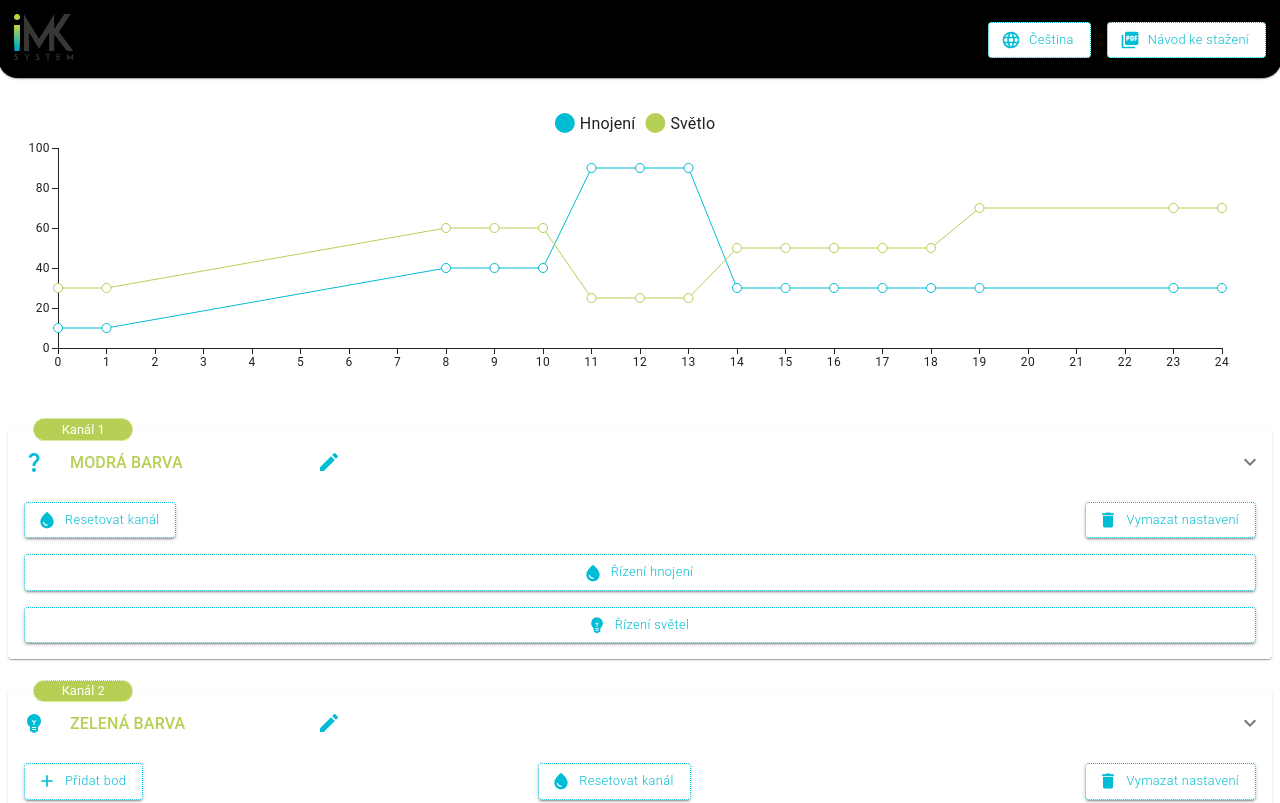
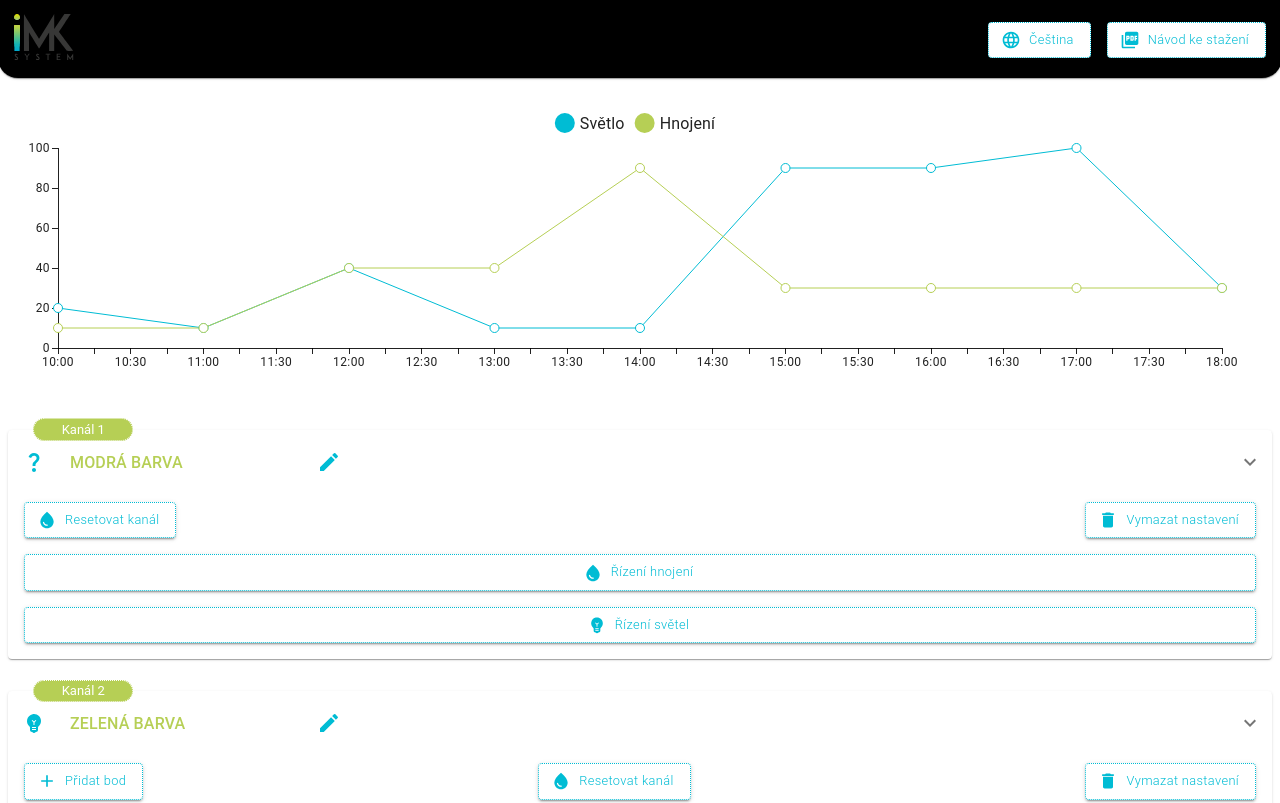
Before and after one commit to Vojtaner/IMKS, a React (Vite) app in the folder imks/: page / in a window 1280 px wide. Shown: the top 803 px of the page. Built offline with nearby package versions, Linux system fonts and the light colour scheme.

Commit message:
linechart creating, switch time from string to date

```diff
--- a/imks/components/channels/ChannelAccordion.tsx
+++ b/imks/components/channels/ChannelAccordion.tsx
@@ -9,7 +9,7 @@ import { ExpandMoreButton } from "./channelHeader/ExpandMoreButton";
 import { LightSettingsList } from "./channelBody/light/LightSettingsList";
 import { FertilizeSettingForm } from "./channelBody/fertilize/FertilizeSettingForm";
 import { ChannelActionTypeChoice } from "./channelBody/notSelected/ChannelActionTypeChoice";
-import { useAppSelector } from "../../store/storeRedux";
+import { getAppState, useAppSelector } from "../../store/storeRedux";
 import {
   selectChannelActionType,
   selectChannelExpanded,
@@ -34,6 +34,8 @@ export function ChannelAccordion(props: { channelId: number }) {
   const channelTitle = useAppSelector((state) =>
     selectChannelTitle(state, props.channelId)
   );
+
+  console.log({ state: getAppState() });
 
   return (
     <Accordion
--- a/imks/components/channels/channelBody/light/TimeInput.tsx
+++ b/imks/components/channels/channelBody/light/TimeInput.tsx
@@ -2,8 +2,13 @@ import { LocalizationProvider } from "@mui/x-date-pickers/LocalizationProvider";
 import { AdapterDayjs } from "@mui/x-date-pickers/AdapterDayjs";
 import { renderTimeViewClock } from "@mui/x-date-pickers/timeViewRenderers";
 import { TimePicker } from "@mui/x-date-pickers/TimePicker";
+import { useSliderActionsContext } from "../../../../contextAPI/sliderActionsContext";
 
 export const TimeInput = () => {
+  const {
+    actions: { updateSliderTime },
+  } = useSliderActionsContext();
+
   return (
     <LocalizationProvider dateAdapter={AdapterDayjs}>
       <TimePicker
@@ -15,6 +20,7 @@ export const TimeInput = () => {
         }}
         ampm={false}
         sx={{ maxWidth: "130px" }}
+        onChange={(event) => event && updateSliderTime(event.toDate())}
       />
     </LocalizationProvider>
   );
--- a/imks/components/diagram/LightChart.tsx
+++ b/imks/components/diagram/LightChart.tsx
@@ -8,30 +8,47 @@ import {
 const LightChart = () => {
   return (
     <LineChart
+      tooltip={{}}
       xAxis={[
         {
-          data: [0, 1, 8, 9, 10, 11, 12, 13, 14, 15, 16, 17, 18, 19, 23, 24],
+          scaleType: "time",
+          valueFormatter: (value) => {
+            const [hours, minutes] = String(value).split(" ")[4].split(":");
+            return `${hours}:${minutes}`;
+          },
+          data: [
+            new Date("2023-12-12T10:00:00"),
+            new Date("2023-12-12T11:00:00"),
+            new Date("2023-12-12T12:00:00"),
+            new Date("2023-12-12T13:00:00"),
+            new Date("2023-12-12T14:00:00"),
+            new Date("2023-12-12T15:00:00"),
+            new Date("2023-12-12T16:00:00"),
+            new Date("2023-12-12T17:00:00"),
+            new Date("2023-12-12T18:00:00"),
+          ],
         },
       ]}
-      yAxis={[{ data: [10, 20, 30, 40, 50, 60, 70, 80, 90, 100] }]}
       series={[
         {
           curve: "linear",
           color: cyan[500],
-          label: "Hnojení",
+          label: "Světlo",
           id: "1",
-          data: [
-            10, 10, 40, 40, 40, 90, 90, 90, 30, 30, 30, 30, 30, 30, 30, 30,
-          ],
+          data: [20, 10, 40, 10, 10, 90, 90, 100, 30],
+          valueFormatter: (value) => {
+            return `${value} %`;
+          },
         },
         {
           curve: "linear",
           color: "#b6cf55",
-          label: "Světlo",
+          label: "Hnojení",
           id: "2",
-          data: [
-            30, 30, 60, 60, 60, 25, 25, 25, 50, 50, 50, 50, 50, 70, 70, 70,
-          ],
+          data: [10, 10, 40, 40, 90, 30, 30, 30, 30],
+          valueFormatter: (value) => {
+            return `${value} %`;
+          },
         },
       ]}
       sx={{
--- a/imks/contextAPI/sliderActionsContext.tsx
+++ b/imks/contextAPI/sliderActionsContext.tsx
@@ -6,7 +6,7 @@ export type SliderActionType = {
     duplicateSlider: () => void;
     addNewSlider: () => void;
     deleteSlider: () => void;
-    updateSliderTime: (time: string) => void;
+    updateSliderTime: (time: Date) => void;
     updateSliderIntensity: (intensity: number) => void;
     data: { sliderTime?: string; sliderIntensity?: number };
   };
--- a/imks/entity/entity.tsx
+++ b/imks/entity/entity.tsx
@@ -26,11 +26,11 @@ export type LightFormType = {
   slidersData: Record<number, SliderData>;
 };
 
-export type SliderData = { sliderId: number; intensity: number; time: string };
+export type SliderData = { sliderId: number; intensity: number; time: Date };
 
 export type FertilizeFormType = {
   channelActionType: ChannelActionType.Fertilize;
-  time: string;
+  time: Date;
   fertilizerAmount: number;
   calibrationCoeficient: number;
   fertilizeCalendar: FertilizeCalendar;
--- a/imks/store/slices/channelsSlice.ts
+++ b/imks/store/slices/channelsSlice.ts
@@ -16,14 +16,14 @@ const initialLightSettings: LightFormType = {
   allIds: [1, 2],
   lastIncrementedId: 2,
   slidersData: {
-    1: { sliderId: 1, intensity: 20, time: "00:00" },
-    2: { sliderId: 2, intensity: 20, time: "00:00" },
+    1: { sliderId: 1, intensity: 20, time: new Date() },
+    2: { sliderId: 2, intensity: 20, time: new Date() },
   },
 };
 
 const initialFertilizeSettings: FertilizeFormType = {
   channelActionType: ChannelActionType.Fertilize,
-  time: "13:00",
+  time: new Date(),
   fertilizerAmount: 20,
   calibrationCoeficient: 2,
   fertilizeCalendar: {
@@ -97,7 +97,9 @@ const channelsSlice = createSlice({
       if (isLightChannel(state[channelId])) {
         if (sliderId >= 1) {
           delete state[channelId].slidersData[sliderId];
-          state[channelId].allIds.filter((id) => id !== sliderId);
+          state[channelId].allIds = state[channelId].allIds.filter(
+            (id) => id !== sliderId
+          );
         }
       }
     },
@@ -124,7 +126,7 @@ const channelsSlice = createSlice({
         state[channelId].lastIncrementedId = newIncrementedId;
         state[channelId].slidersData[newIncrementedId] = {
           intensity: 0,
-          time: "12:00",
+          time: new Date(),
           sliderId: newIncrementedId,
         };
       }
@@ -134,7 +136,7 @@ const channelsSlice = createSlice({
       action: PayloadAction<{
         channelId: number;
         sliderId: number;
-        time: string;
+        time: Date;
       }>
     ) {
       const { channelId, sliderId, time } = action.payload;
```
